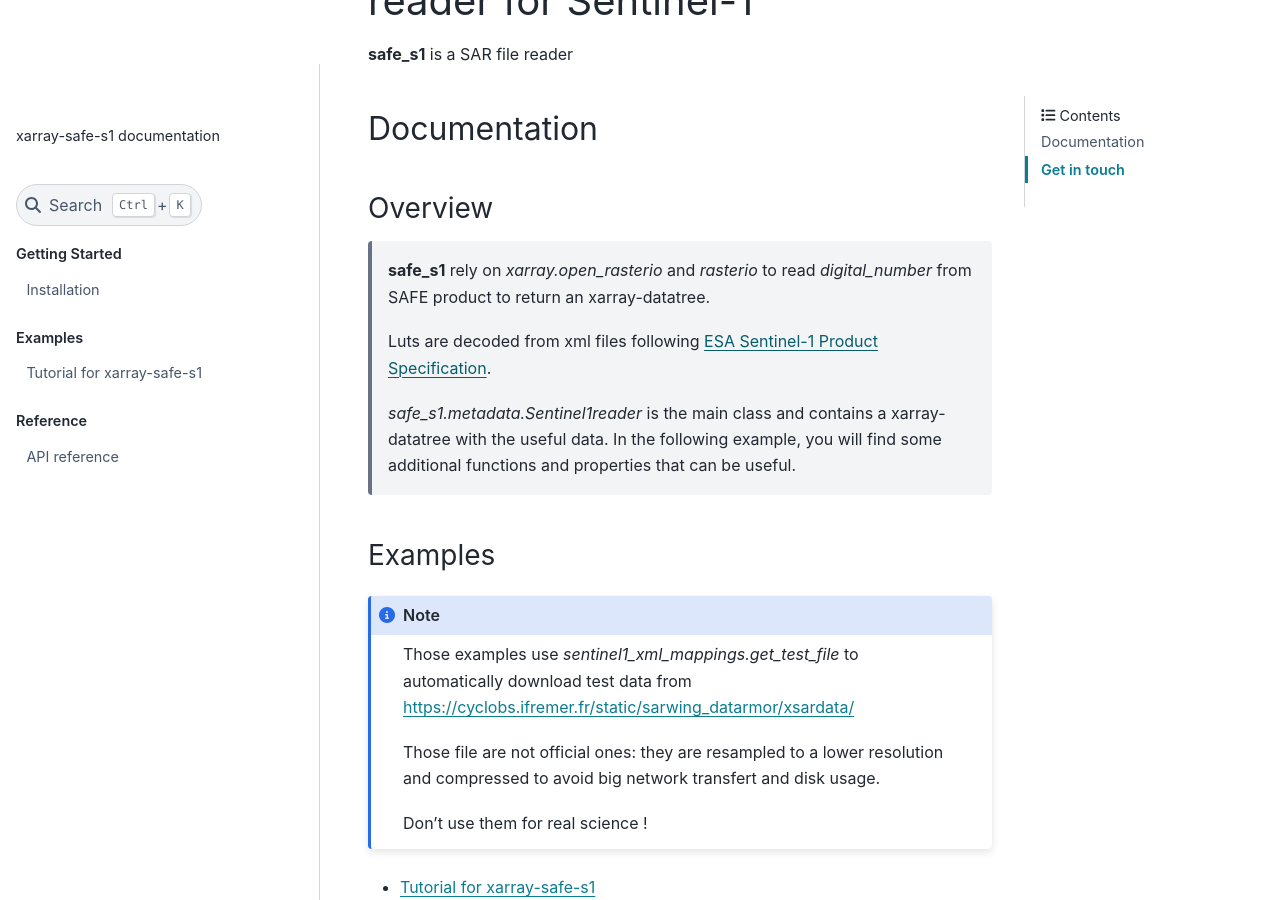
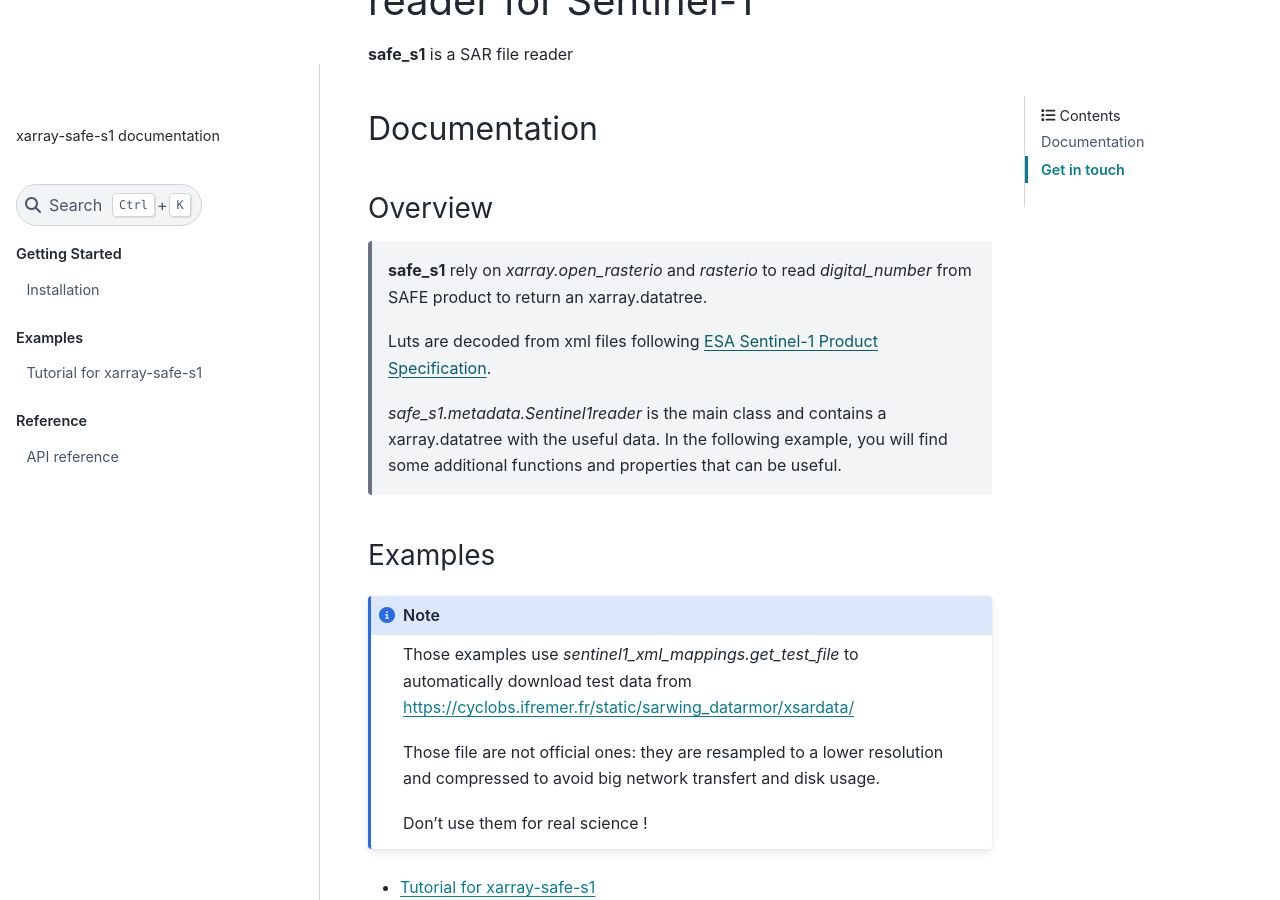
Before and after one commit to umr-lops/xarray-safe-s1, a Sphinx documentation site: the page built from docs/index.rst, in a window 1280 px wide and 900 px high, scrolled down 492 px. Built offline with Sphinx 7.4.7 and the Sphinx Book theme 1.1.4, drawn with Linux system fonts in a browser that asks for light colours.

```diff
--- a/docs/index.rst
+++ b/docs/index.rst
@@ -13,12 +13,12 @@ Overview
 ........
 
     **safe_s1** rely on `xarray.open_rasterio` and `rasterio` to read *digital_number* from SAFE
-    product to return an xarray-datatree.
+    product to return an xarray.datatree.
 
     Luts are decoded from xml files following `ESA Sentinel-1 Product Specification`_.
 
 
-    `safe_s1.metadata.Sentinel1reader` is the main class and contains a xarray-datatree with the useful data. In the following example, you will find some additional functions and properties that can be useful.
+    `safe_s1.metadata.Sentinel1reader` is the main class and contains a xarray.datatree with the useful data. In the following example, you will find some additional functions and properties that can be useful.
 
 Examples
 ........
--- a/pyproject.toml
+++ b/pyproject.toml
@@ -6,7 +6,6 @@ dependencies = [
     "geopandas",
     "numpy",
     "xarray",
-    "xarray-datatree",
     "lxml",
     "rioxarray",
     "jmespath",
```
Also changed, not shown: 1 other file.
